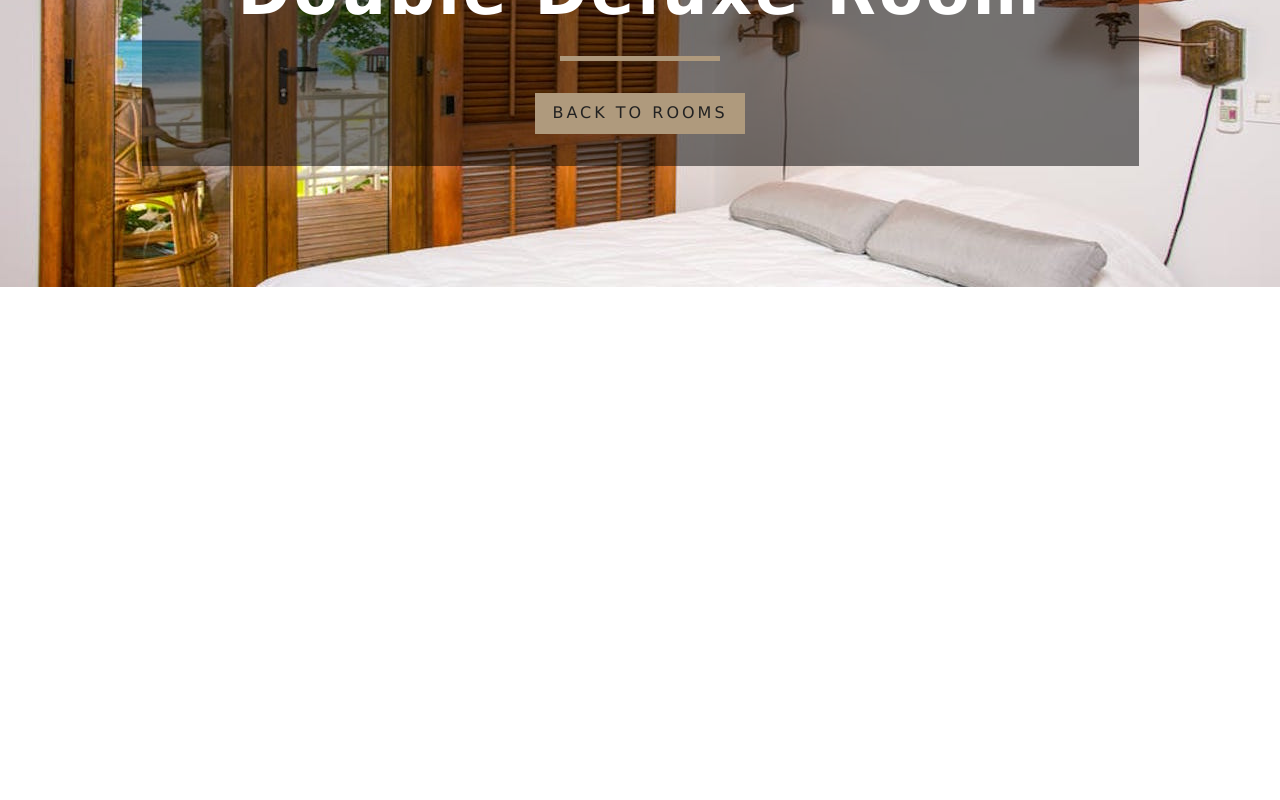
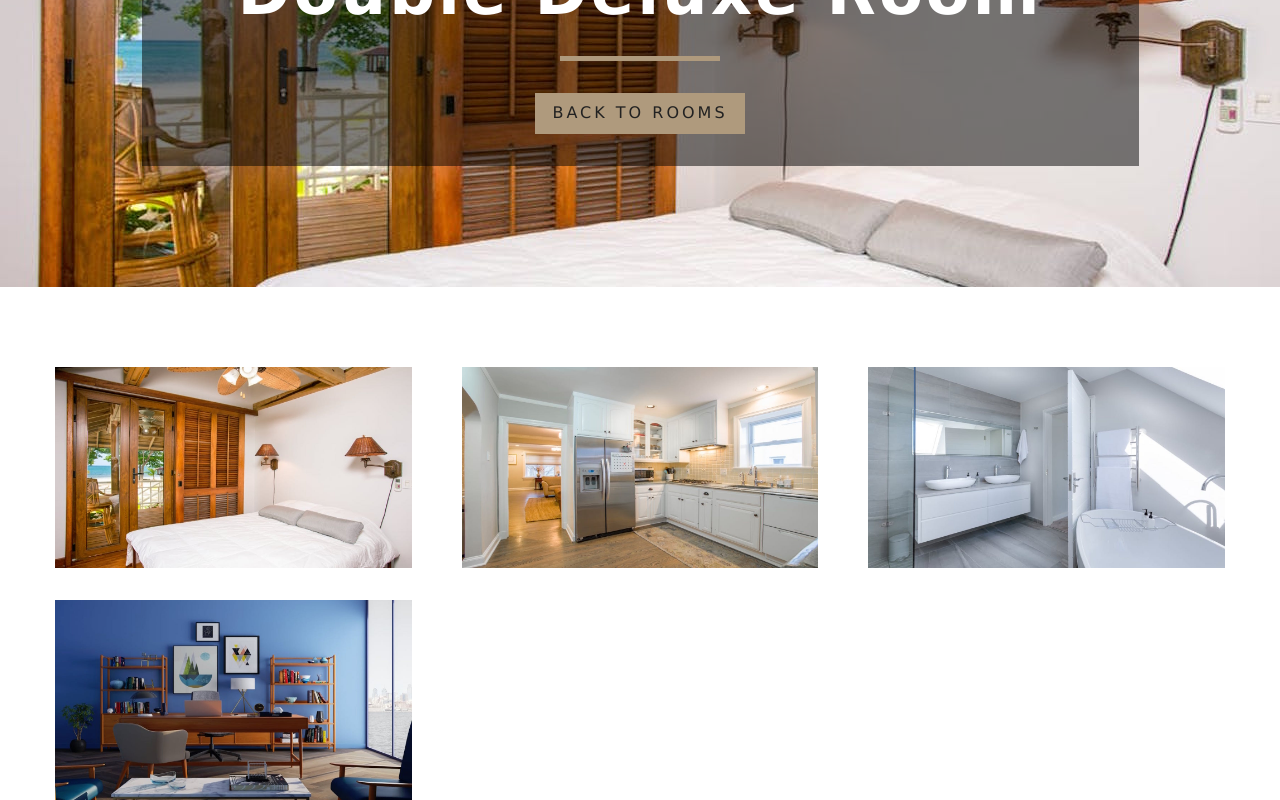
Before and after one commit to kristinaht/resort-react-app, a React (Create React App) app: page /rooms/double-deluxe in a window 1280 px wide. Shown: the part 259-1059 px from the top of the page. Before the commit the page ends 800 px from the top, so only its background shows below. Built offline with nearby package versions, Linux system fonts and the light colour scheme.

Commit message:
add section to StyledHero where images will be mapped out

```diff
--- a/src/pages/SingleRoom.js
+++ b/src/pages/SingleRoom.js
@@ -43,6 +43,14 @@
             </Link>
           </Banner>
         </StyledHero>
+        <section className='single-room'>
+          <div className='single-room-images'>
+
+          {images.map((item, index) => {
+            return <img key={index} src={item} alt={name}/>
+          })}
+          </div>
+        </section>
       </React.Fragment>
     );
   }
```
